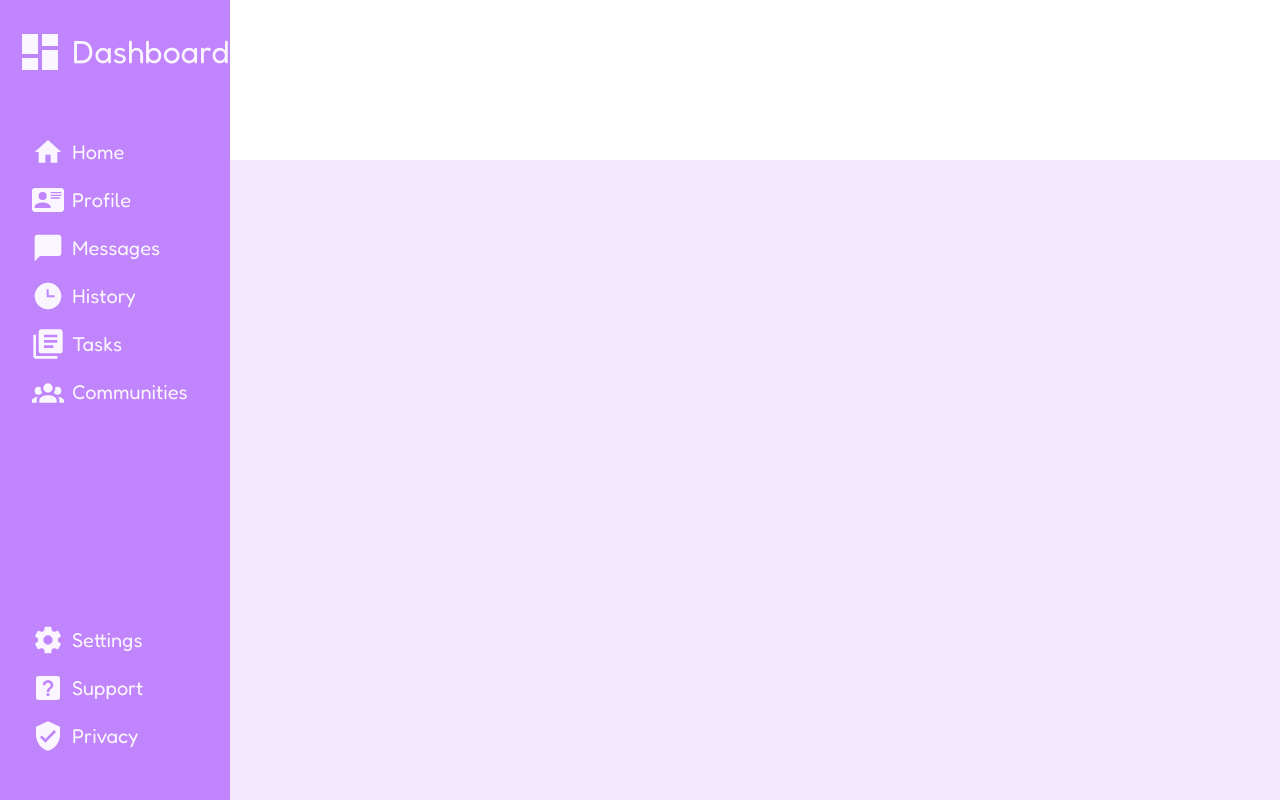
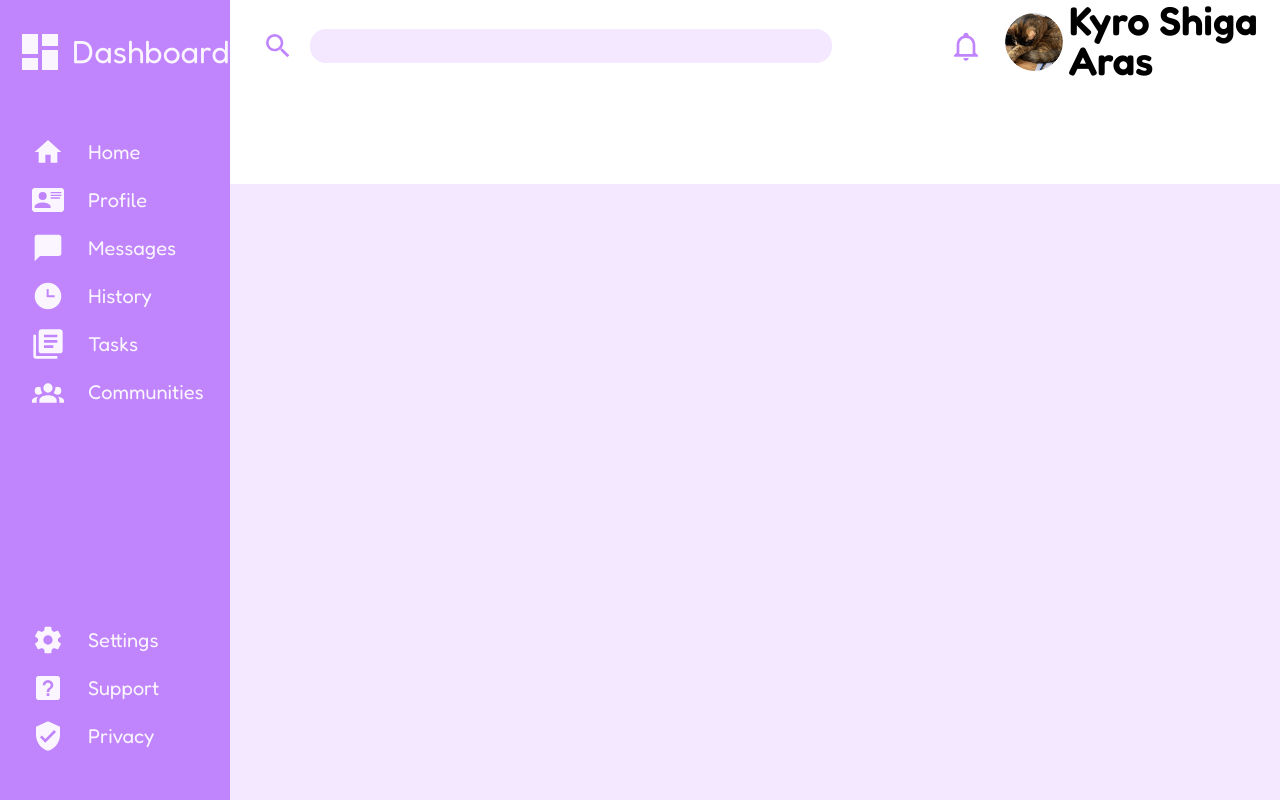
Before and after one commit to FearQuare/grid-dashboard, a plain HTML site: page index.html in a window 1280 px wide. Drawn offline with Linux system fonts and the light colour scheme.

Commit message:
complete top part of heading

```diff
--- a/index.html
+++ b/index.html
@@ -13,7 +13,18 @@
 
 <body>
     <div class="grid">
-        <div class="header"></div>
+        <div class="header">
+            <div class="up">
+                <div class="search-bar">
+                    <svg xmlns="http://www.w3.org/2000/svg" viewBox="0 0 24 24" class="icons"><title>magnify</title><path d="M9.5,3A6.5,6.5 0 0,1 16,9.5C16,11.11 15.41,12.59 14.44,13.73L14.71,14H15.5L20.5,19L19,20.5L14,15.5V14.71L13.73,14.44C12.59,15.41 11.11,16 9.5,16A6.5,6.5 0 0,1 3,9.5A6.5,6.5 0 0,1 9.5,3M9.5,5C7,5 5,7 5,9.5C5,12 7,14 9.5,14C12,14 14,12 14,9.5C14,7 12,5 9.5,5Z" /></svg>
+                    <input type="text">
+                </div>
+                <div class="notifications"><svg xmlns="http://www.w3.org/2000/svg" viewBox="0 0 24 24" class="icons"><title>bell-outline</title><path d="M10 21H14C14 22.1 13.1 23 12 23S10 22.1 10 21M21 19V20H3V19L5 17V11C5 7.9 7 5.2 10 4.3V4C10 2.9 10.9 2 12 2S14 2.9 14 4V4.3C17 5.2 19 7.9 19 11V17L21 19M17 11C17 8.2 14.8 6 12 6S7 8.2 7 11V18H17V11Z" /></svg></div>
+                <div class="profie"><img src="kyro.png" alt="kyro"></div>
+                <div class="username"><p>Kyro Shiga Aras</p></div>
+            </div>
+            <div class="down"></div>
+        </div>
         <div class="sidebar">
             <div class="heading">
                 <svg xmlns="http://www.w3.org/2000/svg" viewBox="0 0 24 24" class="icon">
--- a/style.css
+++ b/style.css
@@ -63,7 +63,6 @@ table {
     grid-column: 2 / 3;
     display: grid;
     grid-template-rows: 1fr 1fr;
-    grid-template-columns: 1fr 1fr 1fr 1fr 1fr 1fr;
 }
 
 .sidebar {
@@ -119,4 +118,67 @@ table {
     fill: #faf5ff;
     display: inline-block;
     vertical-align: middle;
+    margin-right: 1rem;
 }
+
+.up {
+    display: grid;
+    grid-template-columns: 10fr 0.5fr 1fr 3fr;
+}
+
+.up .icons {
+    fill: #c084fc;
+}
+
+.notifications {
+    display: flex;
+}
+
+.notifications .icons {
+    justify-content: center;
+    align-items: center;
+    margin-left: 1rem;
+}
+
+
+input[type=text] {
+    border-radius: 1rem;
+    background-color: #f3e8ff;
+    border-style: none;
+    width: 75%;
+    height: 35%;
+    padding-left: 1rem;
+}
+
+.search-bar {
+    margin-left: 2rem;
+    display: flex;
+    align-items: center;
+}
+
+.profile {
+    display: flex;
+    justify-content: center; /* Center horizontally */
+    align-items: center; /* Center vertically */
+    height: 100%; /* Ensure it takes the full height of its container */
+}
+
+.up img {
+    width: 4rem;
+    height: auto; /* Ensure the aspect ratio is maintained */
+    margin-left: 0.25rem;
+    margin-top: 0.65rem;
+}
+
+.username {
+    display: flex;
+    justify-content: flex-start; /* Center horizontally */
+    align-items: center; /* Center vertically */
+    height: 100%; /* Ensure it takes the full height of its container */
+    font-size: 2.5rem;
+    font-weight: 600;
+}
+
+.username p {
+    margin-bottom: 0.75rem;
+}
```
Also changed, not shown: kyro.png (added).
